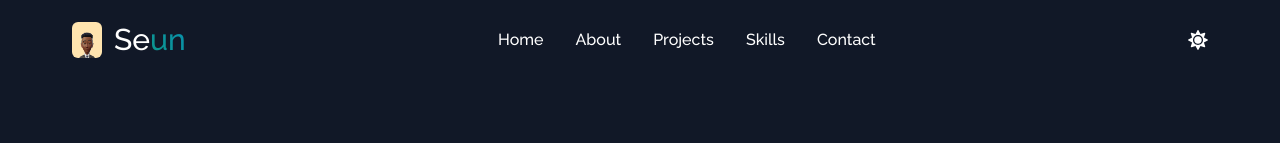
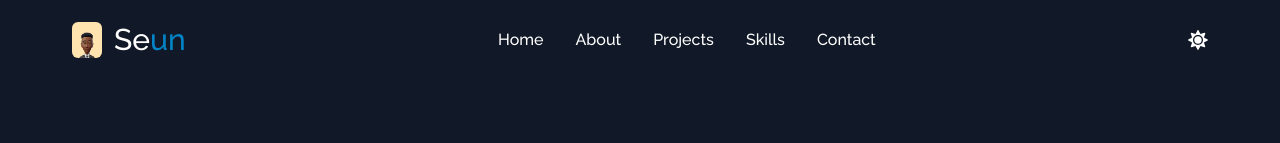
Before and after one commit to SeunFashina002/myportfolio-frontend, a React (Vite) app: page / in a window 1280 px wide. Shown: the top 143 px of the page. Built offline with nearby package versions, Linux system fonts and the light colour scheme; a web font is replaced by a local one.

Commit message:
update nav

```diff
--- a/src/components/Navbar.jsx
+++ b/src/components/Navbar.jsx
@@ -59,7 +59,7 @@ const Navbar = (props) => {
             />
             <h1 className=" font-medium text-3xl ">
               Se
-              <span className=" bg-gradient-to-tr from-teal-600 to-cyan-600 text-transparent bg-clip-text">
+              <span className="text-[#0284c7] bg-clip-text">
                 un
               </span>
             </h1>
```
